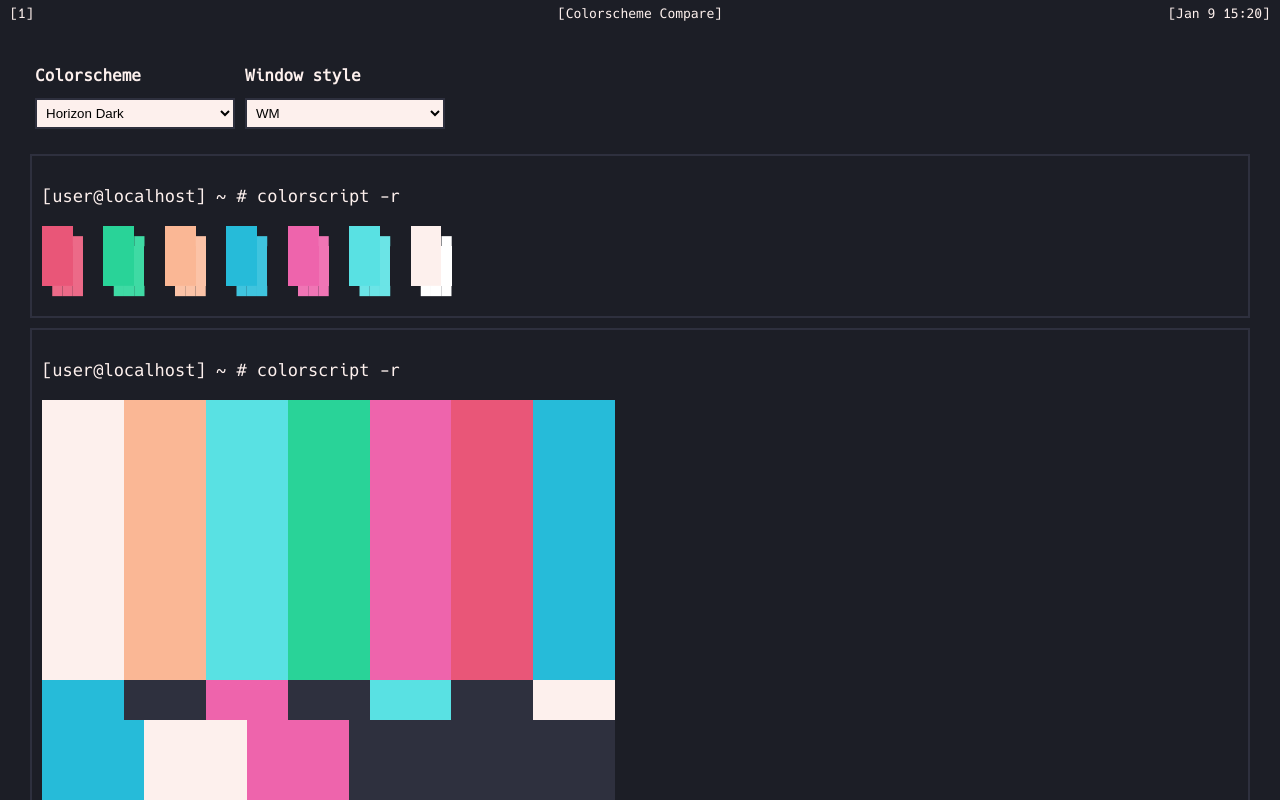
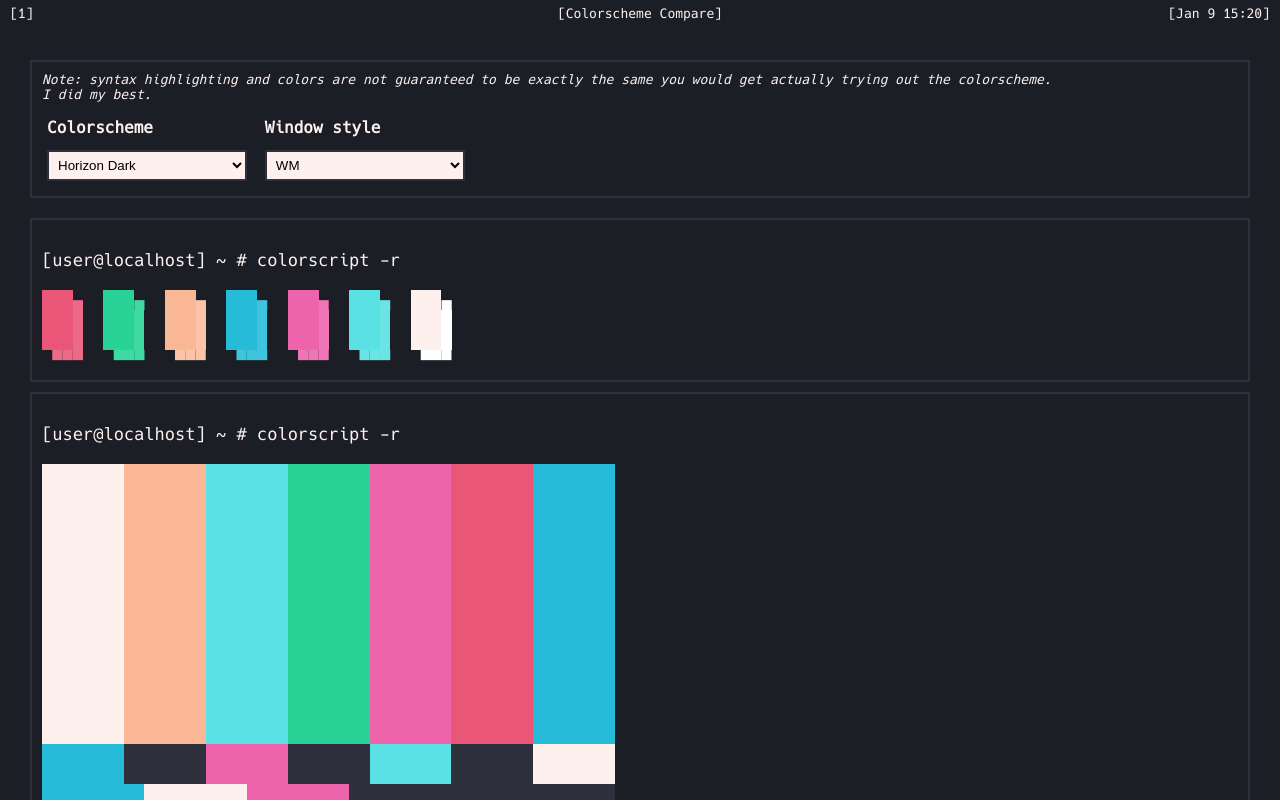
Before and after one commit to xynydev/colorscheme-compare, a Svelte app: page / in a window 1280 px wide. Shown: the top 800 px of the page. Built offline with nearby package versions, Linux system fonts and the light colour scheme.

Commit message:
Fixes, make settings window, add note

```diff
--- a/src/App.svelte
+++ b/src/App.svelte
@@ -52,7 +52,17 @@
 	{#if selectedWindowStyle == 'WM'}
 		<BarWM/>
 	{/if}
-	<div class="themeSelectArea">
+	<div class="window themeSelection {selectedWindowStyle}">
+		<div class="windowdecor">
+			{#if selectedWindowStyle == 'Mac'}
+				<WindowDecorMac title="Colorscheme Compare"/>
+			{/if}
+			{#if selectedWindowStyle == 'Gnome'}
+				<WindowDecorGnome title="Colorscheme Compare"/>
+			{/if}
+		</div>
+		<i>Note: syntax highlighting and colors are not guaranteed to be exactly the same you would get actually trying out the colorscheme.<br>I did my best.</i>
+		<br>
 		<div class="singleSelectArea">
 			<h4>Colorscheme</h4>
 			<select class="{selectedWindowStyle}" bind:value={selectedColorscheme} on:change="{() => changeColorscheme()}">
@@ -75,7 +85,7 @@
 		</div>
 	</div>
 
-	<div class="terminal {selectedWindowStyle}">
+	<div class="window terminal {selectedWindowStyle}">
 		<div class="windowdecor">
 			{#if selectedWindowStyle == 'Mac'}
 				<WindowDecorMac title="bash-5.1"/>
@@ -88,7 +98,7 @@
 		<Colorsquare/>
 	</div>
 
-	<div class="terminal {selectedWindowStyle}">
+	<div class="window terminal {selectedWindowStyle}">
 		<div class="windowdecor">
 			{#if selectedWindowStyle == 'Mac'}
 				<WindowDecorMac title="bash-5.1"/>
@@ -101,7 +111,7 @@
 		<Colorbars/>
 	</div>
 
-	<div class="editor {selectedWindowStyle}">
+	<div class="window editor {selectedWindowStyle}">
 		<div class="windowdecor">
 			{#if selectedWindowStyle == 'Mac'}
 				<WindowDecorMac title="vim"/>
@@ -124,20 +134,18 @@
 		color: var(--term-normal-white);
 	}
 
-	.terminal {
-		font-family: "Hack Nerd Font Mono";
-		font-size: 17px;
+	.window {
 		color: var(--term-normal-white);
 		padding: 10px;
 		margin: 10px;
 	}
 
-	.editor {
-		font-family: "Hack Nerd Font Mono";
+	.window.terminal {
+		font-size: 17px;
+	}
+
+	.window.editor {
 		font-size: 14px;
-		color: var(--term-normal-white);
-		padding: 10px;
-		margin: 10px;
 	}
 
 	.Mac {
@@ -169,18 +177,18 @@
 		font-size: 20px;
 	}
 
-	.themeSelectArea {
-		margin-top: 30px;
+	.themeSelection {
+		margin-top: 40px;
 		margin-bottom: 20px;
 		margin-left: 10px;
-		line-height: 0px;
-
-		display: flex;
-		flex-direction: row;
+		font-size: 13px;
 	}
 
 	.singleSelectArea {
 		margin: 5px;
+		display: inline-block;
+		line-height: 0px;
+		font-size: 16px;
 	}
 
 	select {
```
